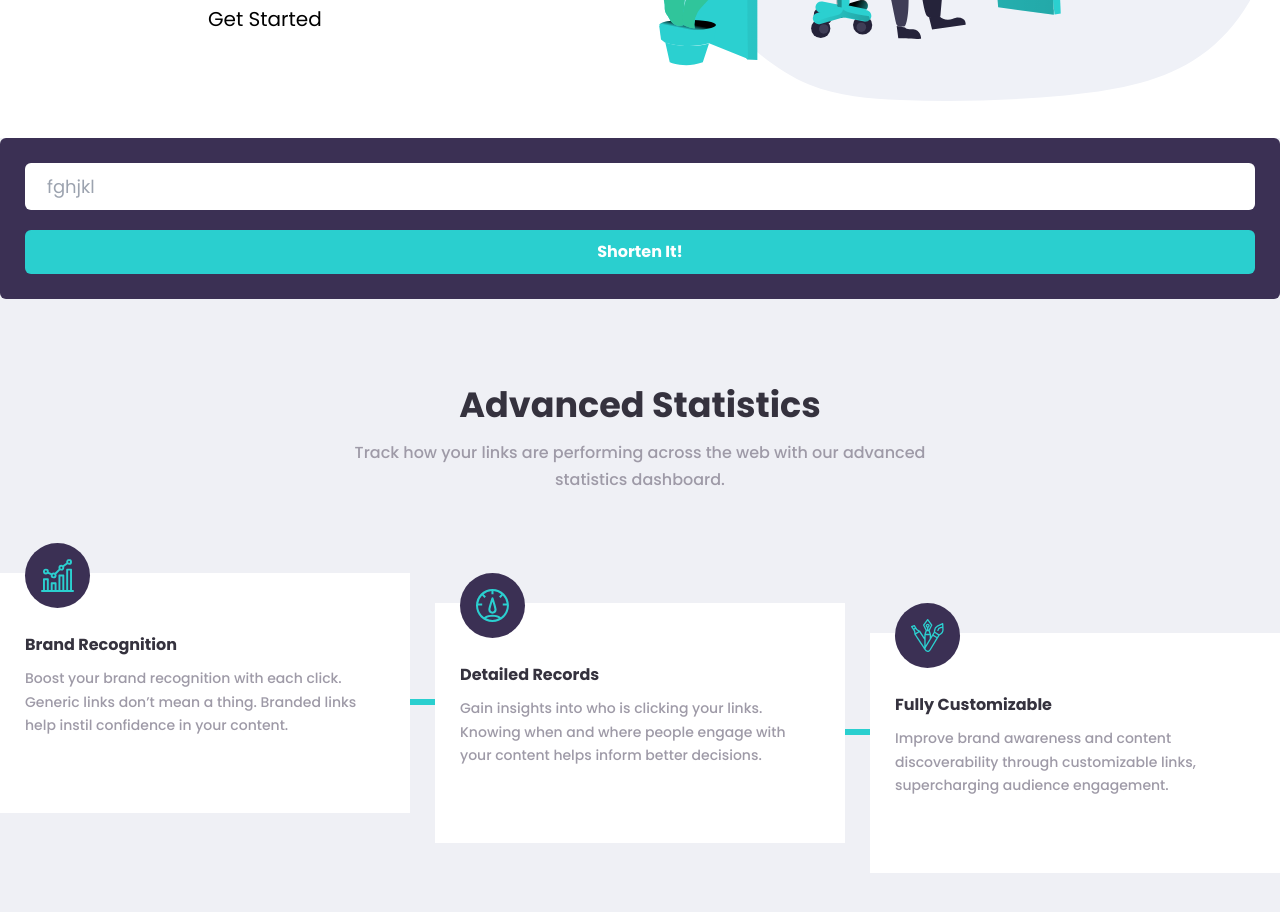
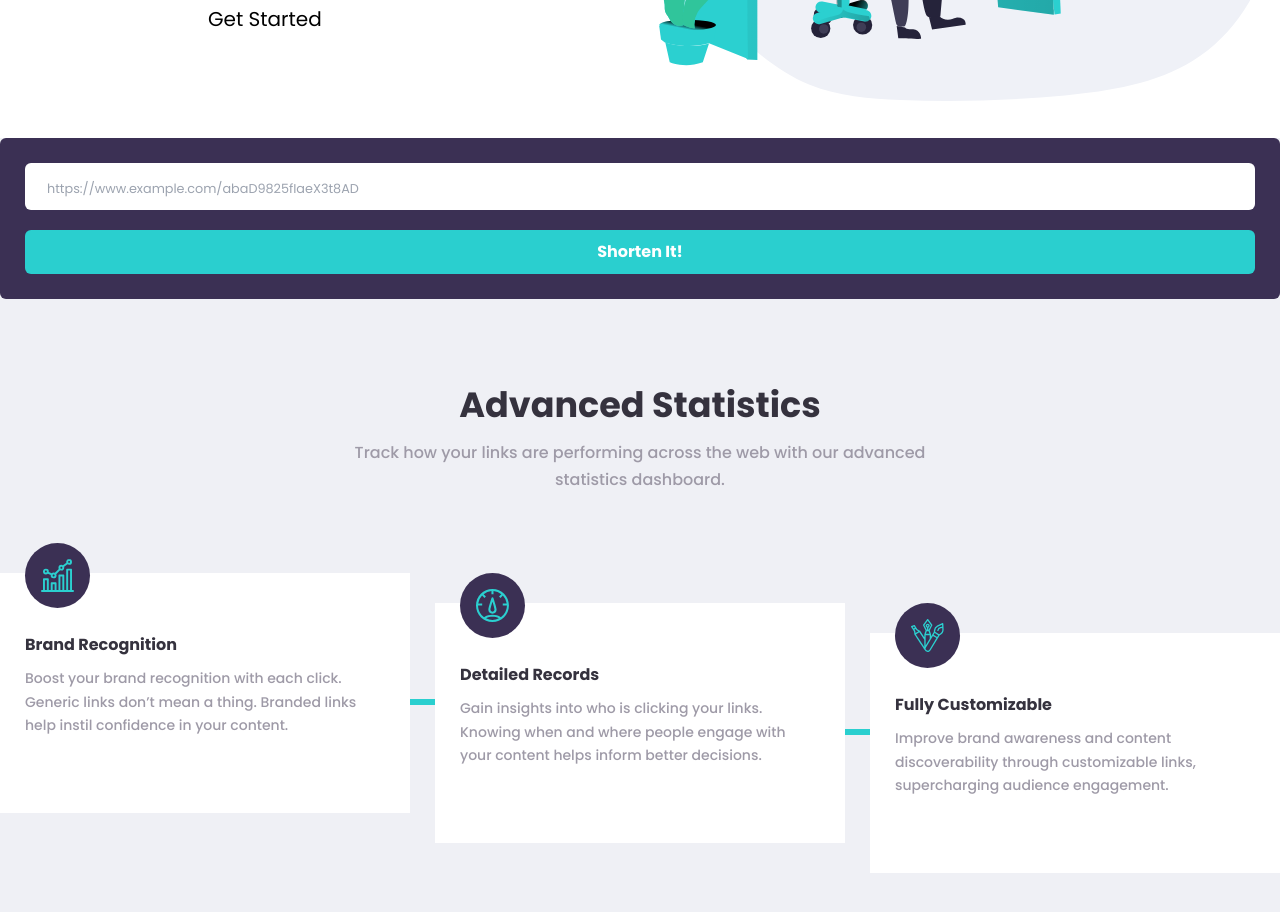
Before and after one commit to soojeong-park-ca/url-shortening-api-landing-page, a React (Vite) app: page / in a window 1280 px wide. Shown: the part 1900-2812 px from the top of the page. Built offline with nearby package versions, Linux system fonts and the light colour scheme.

Commit message:
add url shortening function and components, styles are NOT applied yet

```diff
--- a/src/Components/FeatureSection/FeatureCard.jsx
+++ b/src/Components/FeatureSection/FeatureCard.jsx
@@ -1,16 +1,20 @@
-import React from 'react'
-import "./FeatureCard.css"
+import React from "react";
+import "./FeatureCard.css";
 
 function FeatureCard(props) {
   return (
-        <div key={props.id} className={`feature__card`}>
+    <div className={`feature__card`}>
       <div className="feature__card__image-container">
-                <img className="feature__card__image" src={props.logo} alt={props.heading + "image"} />
+        <img
+          className="feature__card__image"
+          src={props.logo}
+          alt={props.heading + "image"}
+        />
       </div>
       <h3 className="feature__card__heading">{props.heading}</h3>
       <p className="feature__card__text">{props.text}</p>
     </div>
-    )
+  );
 }
 
-export default FeatureCard
+export default FeatureCard;
--- /dev/null
+++ b/src/Components/FeatureSection/UrlShotenerApp/NewUrl.css
@@ -0,0 +1,17 @@
+.newUrl {
+  width: 30rem;
+  position: absolute;
+  top: 50%;
+  left: 50%;
+  transform: translate(-50%, -50%);
+
+  display: flex;
+  flex-direction: column;
+  align-items: center;
+  justify-content: center;
+
+  background-color: yellow;
+  color: black;
+
+  margin-top: 2rem;
+}
--- /dev/null
+++ b/src/Components/FeatureSection/UrlShotenerApp/NewUrl.jsx
@@ -0,0 +1,10 @@
+import "./NewUrl.css";
+
+export default function NewUrl({ newUrl }) {
+  return (
+    <div className="newUrl">
+      <h2>Here is your newly generated URL by Shortly:</h2>
+      <p>{newUrl}</p>
+    </div>
+  );
+}
--- a/src/Components/FeatureSection/UrlShotenerApp/UrlShortenerApp.css
+++ b/src/Components/FeatureSection/UrlShotenerApp/UrlShortenerApp.css
@@ -1,3 +1,8 @@
+/* added for popup */
+.urlWrapper {
+  position: relative;
+}
+
 .url {
   background-color: #3b3054;
   padding: 25px;
@@ -25,6 +30,11 @@
   margin-bottom: 20px;
 }
 
+/* styles for input placeholder */
+.url input::placeholder {
+  font-size: 0.8rem;
+}
+
 .url button {
   padding: 10px 30px;
   text-align: center;
--- a/src/Components/FeatureSection/UrlShotenerApp/UrlShortenerApp.jsx
+++ b/src/Components/FeatureSection/UrlShotenerApp/UrlShortenerApp.jsx
@@ -1,17 +1,72 @@
-import React from 'react'
-import "./UrlShortenerApp.css"
+import React, { useState } from "react";
+import NewUrl from "./NewUrl";
+import "./UrlShortenerApp.css";
+import { split } from "postcss/lib/list";
 
 /* This is just a markup so i could finish the rest */
 
 function UrlShortenerApp() {
-    return (
-        <div className="url">
-            <form>
-                <input type="text" placeholder="fghjkl" />
-                <button type="submit">Shorten It!</button>
-            </form>
-        </div>
-    )
+  const [url, setUrl] = useState("");
+  const [newUrl, setNewUrl] = useState("");
+
+  const handleInputChange = e => {
+    setUrl(e.target.value);
+  };
+
+  //   console.log(url); // ex. https://www.example.com/abaD9825fIaeX3t8AD
+
+  function shortenUrl(url) {
+    // Define the characters used for the shortened URL
+    const splitUrlIntoArr = url.split("/");
+    const urlArrLength = splitUrlIntoArr.length;
+    const urlToShorten = splitUrlIntoArr[urlArrLength - 1];
+    // console.log("urlToShorten: ", urlToShorten);
+
+    // Generate a random string of 6 characters
+    let shortened = "";
+    for (let i = 0; i < 6; i++) {
+      const randomIndex = Math.floor(Math.random() * urlToShorten.length);
+      shortened += urlToShorten[randomIndex];
+    }
+
+    // Extract base url from full url
+    function extractBaseUrl(url) {
+      const parsedUrl = new URL(url);
+      const baseUrl = parsedUrl.protocol + "//" + parsedUrl.hostname;
+      return baseUrl;
+    }
+    // console.log("baseUrl: ", extractBaseUrl(url));
+
+    const baseUrl = extractBaseUrl(url);
+
+    // Combine the shortened string with a base URL
+    const shortenedUrl = baseUrl + "/" + shortened;
+    // console.log("output: ", shortenedUrl);
+
+    return shortenedUrl;
+  }
+
+  const handleUrlSubmit = e => {
+    e.preventDefault();
+    setNewUrl(shortenUrl(url));
+  };
+
+  return (
+    <div className="urlWrapper">
+      <div className="url">
+        <form onSubmit={handleUrlSubmit}>
+          <input
+            type="text"
+            value={url}
+            onChange={handleInputChange}
+            placeholder="https://www.example.com/abaD9825fIaeX3t8AD"
+          />
+          <button type="submit">Shorten It!</button>
+        </form>
+      </div>
+      {newUrl.length > 0 && <NewUrl newUrl={newUrl} />}
+    </div>
+  );
 }
 
-export default UrlShortenerApp
+export default UrlShortenerApp;
```
Also changed, not shown: src/Components/FeatureSection/FeatureCards.jsx (+14 -11 lines). Lines whose indentation alone changed are shown as unchanged.
